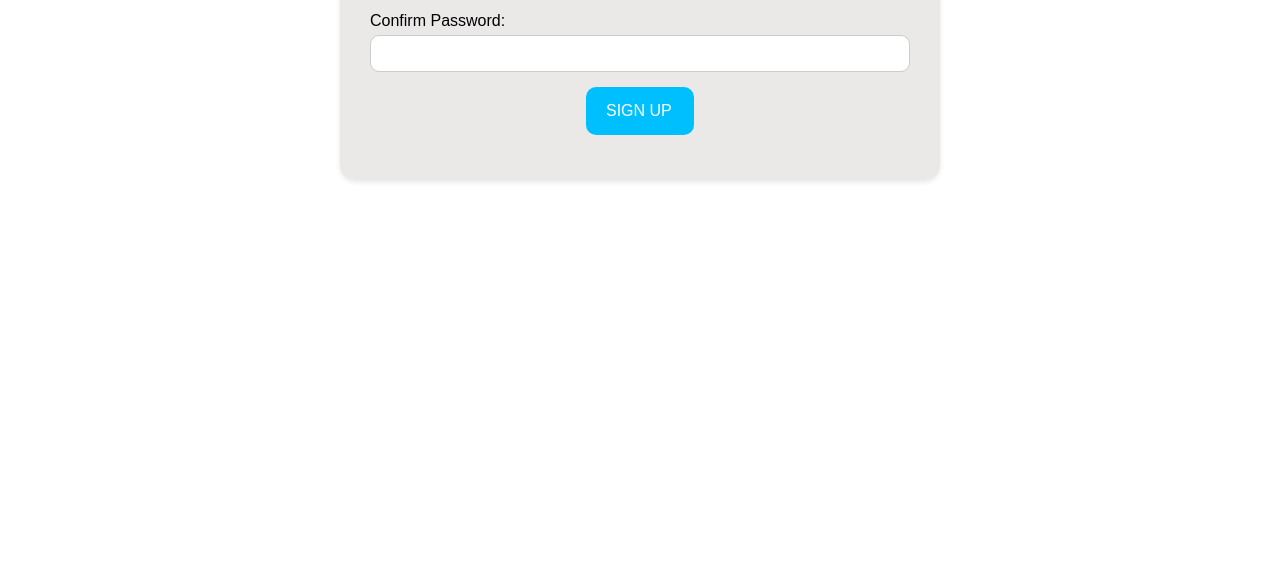
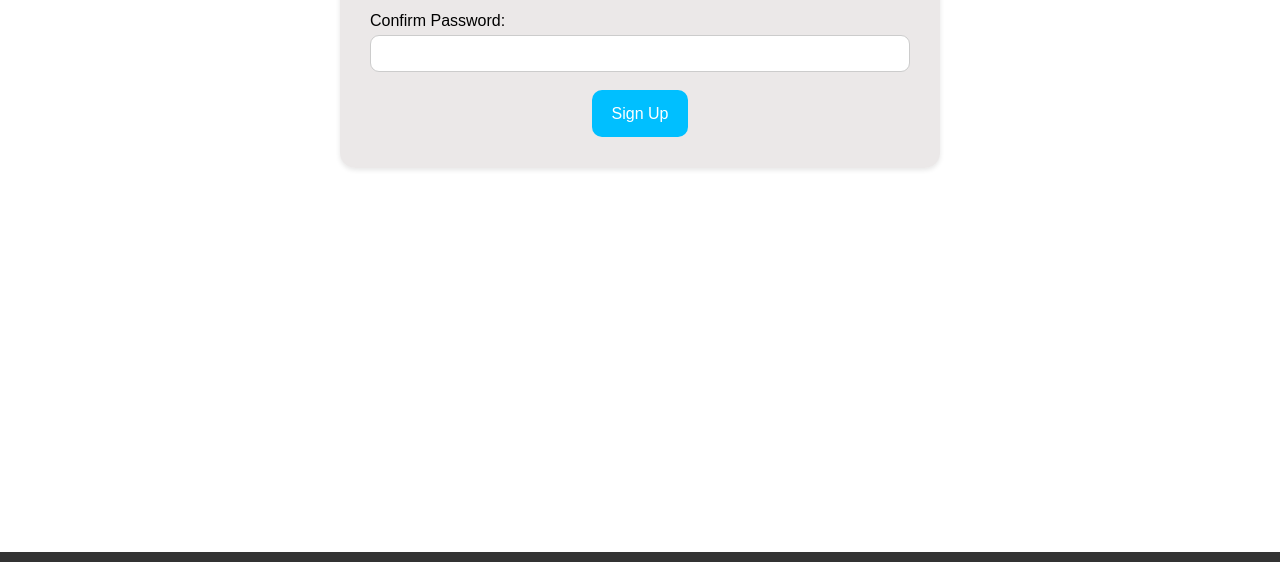
Before and after one commit to NkJoe/New-project, a plain HTML site: page signup.html in a window 1280 px wide. Shown: the part 986-1548 px from the top of the page. Drawn offline with Linux system fonts and the light colour scheme.

Commit message:
button fixed

```diff
--- a/signup.css
+++ b/signup.css
@@ -59,15 +59,15 @@ h1, h2, h3 {
 button1 {
     background-color: #00bfff;
     color: #fff;
-    text-transform: uppercase;
     transition: background-color 0.7s;
-    width: 20%;
-    display: flex;
-    text-align: center;
+    width: 25%;
+    margin-top: 20px;
     border: none;
     padding: 15px 20px;
     border-radius: 10px;
     cursor: pointer;
+    position:flex;
+    top:100%
 }
 
 button1:hover {
```
Also changed, not shown: signup.html (+1 -1 lines).
